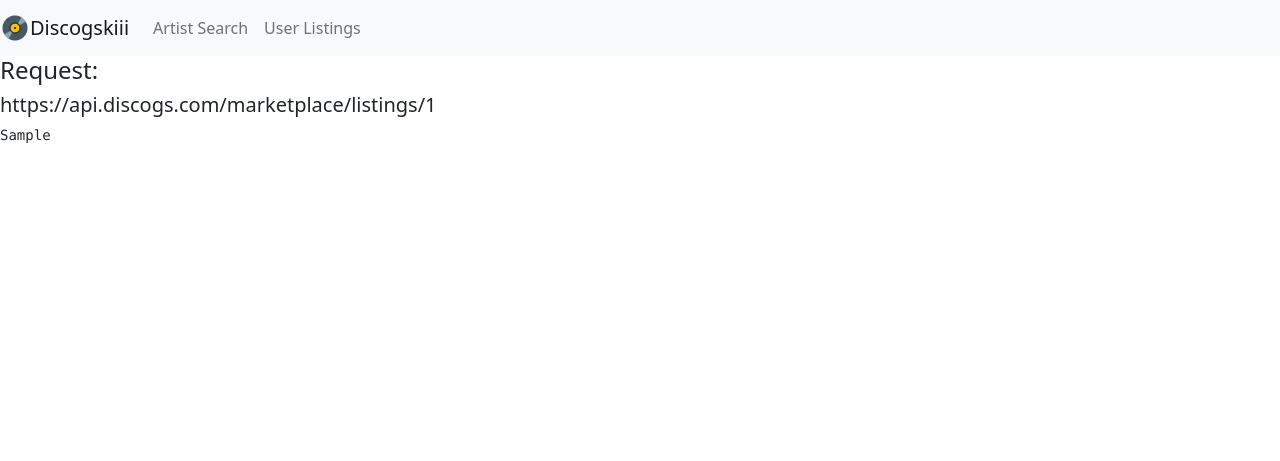
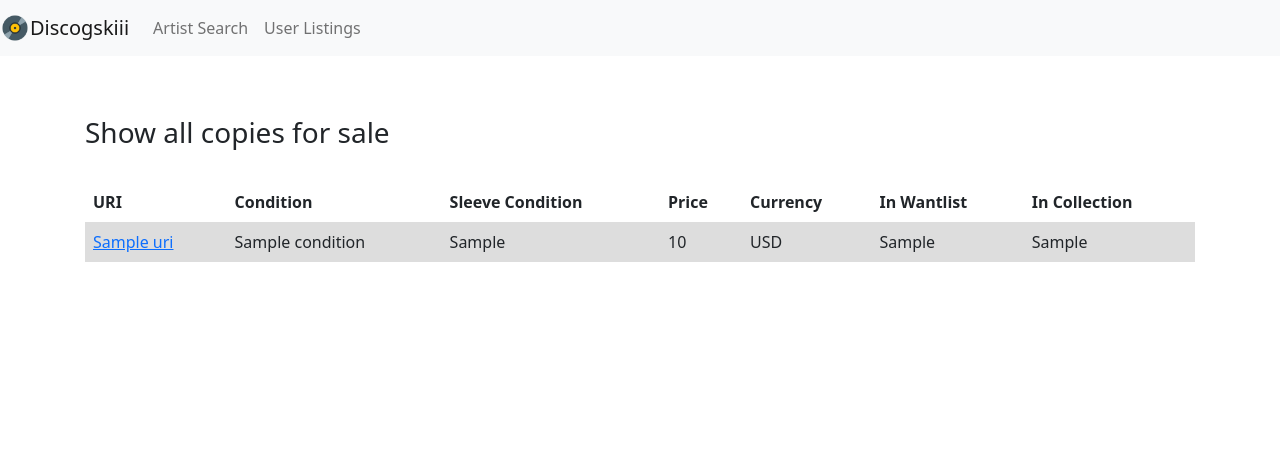
Before and after one commit to mikeygough/discogskiii, a Flask app: template templates/sample-marketplace.html in a window 1280 px wide. Shown: the top 461 px of the page. Run offline with Flask 2, Linux system fonts and the light colour scheme; the template is opened without the code that fills it: most values are stand-ins (such as "Sample title", 1, 10 or a date in 2020).

Commit message:
update sample-marketplace route with all copies for sale

```diff
--- a/app.py
+++ b/app.py
@@ -122,14 +122,32 @@
 
 @app.route("/sample-marketplace")
 def sample_marketplace():
+    # set listing id. note this is specific per listing, and not the master id.
+    LISTING_IDS = ['2047141883', '2077127480', '1976205623', '2235708601', '535808221', '186636848', '1844102899', '1204954685', '2086966004', '2086958048']
 
-    # set listing id. note this is specific per listing, and not the master id.
-    listing_id = '2134134359'
-    r = requests.get("https://api.discogs.com/marketplace/listings/{}".format(listing_id)).text
+    vinyls = []
+    for listing_id in LISTING_IDS:
+        r = requests.get("https://api.discogs.com/marketplace/listings/{}".format(listing_id)).text
+
+        r_json = json.loads(r)
+
+        try:
+            info = {
+            "uri": r_json['uri'],
+            "condition": r_json['condition'],
+            "sleeve_condition": r_json['sleeve_condition'],
+            "price": r_json['price']['value'],
+            "currency": r_json['price']['currency'],
+            "in_wantlist": r_json['release']['stats']['community']['in_wantlist'],
+            "in_collection": r_json['release']['stats']['community']['in_collection']}
+            vinyls.append(info)
+        except:
+            pass
+
+    print(vinyls)
 
     # turn string into pretty json
-    r_json = json.loads(r)
-    r_json = json.dumps(r_json, indent=4)
+    # r_json = json.dumps(r_json, indent=4)
 
     return render_template("sample-marketplace.html",
-                           listing_id=listing_id, r_json=r_json)
+                           vinyls=vinyls)
--- a/templates/sample-marketplace.html
+++ b/templates/sample-marketplace.html
@@ -2,8 +2,35 @@
 
 {% block body %}
 
-    <h4>Request:</h4>
-    <h5>https://api.discogs.com/marketplace/listings/{{ listing_id }}</h5>
-    <pre id="json">{{ r_json }}</pre>
+    <main role="main" class="container">
+        <h3>Show all copies for sale</h3>
+
+        <br>
+
+        <table>
+            <tr>
+                <th id="uri">URI</th>
+                <th id="condition">Condition</th>
+                <th id="sleeve-condition">Sleeve Condition</th>
+                <th id="price">Price</th>
+                <th id="currency">Currency</th>
+                <th id="in-wantlist">In Wantlist</th>
+                <th id="in-collection">In Collection</th>
+            </tr>
+            {% for vinyl in vinyls %}
+            <tr>
+                <td id="uri"><a href={{ vinyl['uri'] }} target="_blank" rel="noopener noreferrer">{{ vinyl['uri'] }}</td>
+                <td id="condition">{{ vinyl['condition'] }}</td>
+                <td id="sleeve-condition">{{ vinyl['sleeve_condition'] }}</td>
+                <td id="price">{{ vinyl['price'] }}</td>
+                <td id="currency">{{ vinyl['currency'] }}</td>
+                <td id="in-wantlist">{{ vinyl['in_wantlist'] }}</td>
+                <td id="in-colection">{{ vinyl['in_collection'] }}</td>
+            </tr>
+            {% endfor %}
+        </table>
+    </main>
 
 {% endblock %}
+
+<td><a href={{ base_url + d[1] }} target="_blank" rel="noopener noreferrer">{{ d[0] }}</a></td>
--- a/utils.py
+++ b/utils.py
@@ -77,12 +77,15 @@
     print("GET MASTER ID")
     master_id = get_master_id('sun ra')
     print(master_id)
+    # 143593
     print("GET MAIN RELEASE ID")
     main_release_id = get_main_release_id(master_id)
     print(main_release_id)
+    # 1067119
     print("GET LISTING IDS")
     listing_ids = get_listing_id(main_release_id)
     print(listing_ids)
+    # ['2047141883', '2077127480', '1976205623', '2235708601', '535808221', '186636848', '1844102899', '1204954685', '2086966004', '2086958048']
     print("GET MARKETPLACE LISTING")
     marketplace_listing = get_marketplace_listing(listing_ids[0])
     print(marketplace_listing)
```
